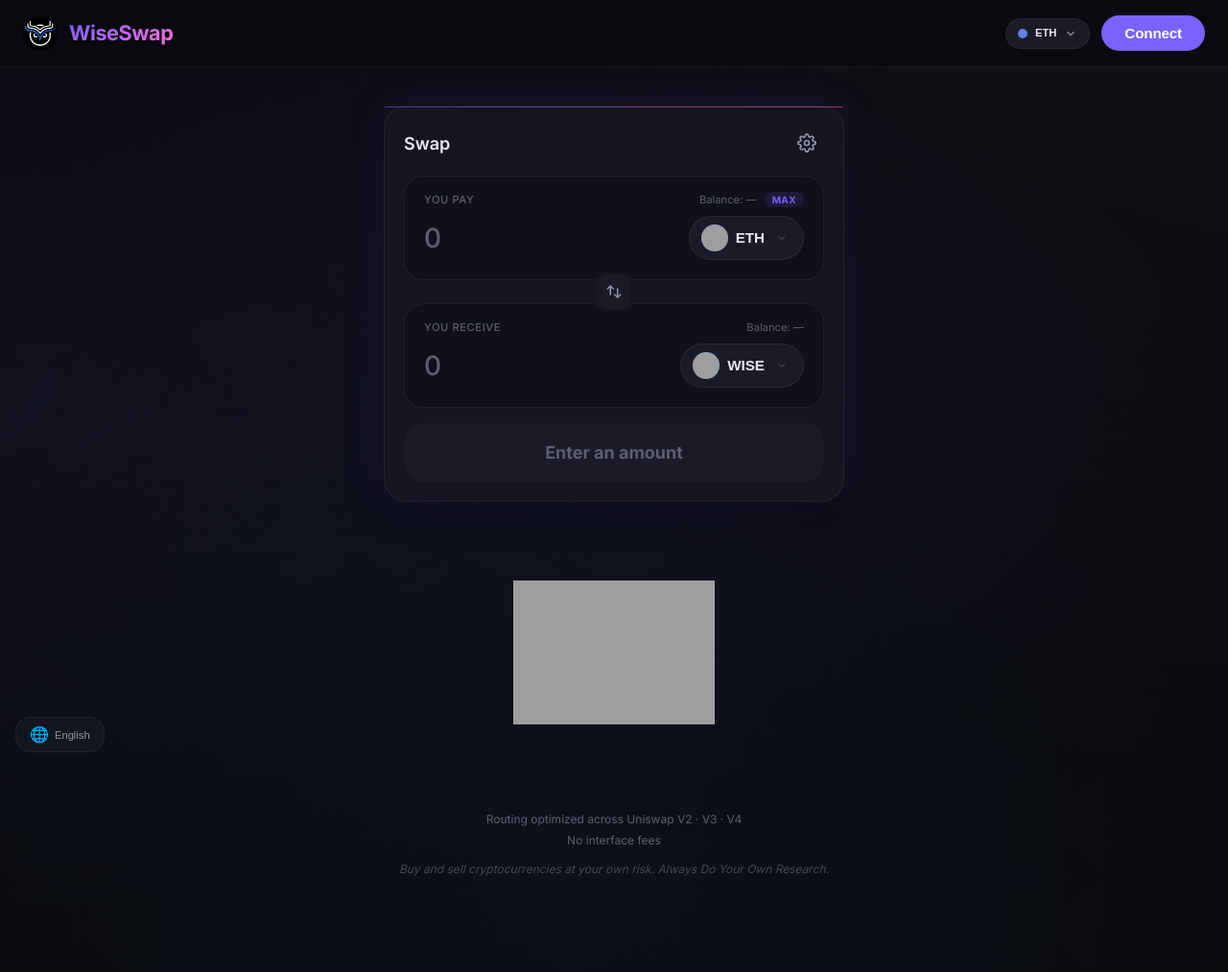
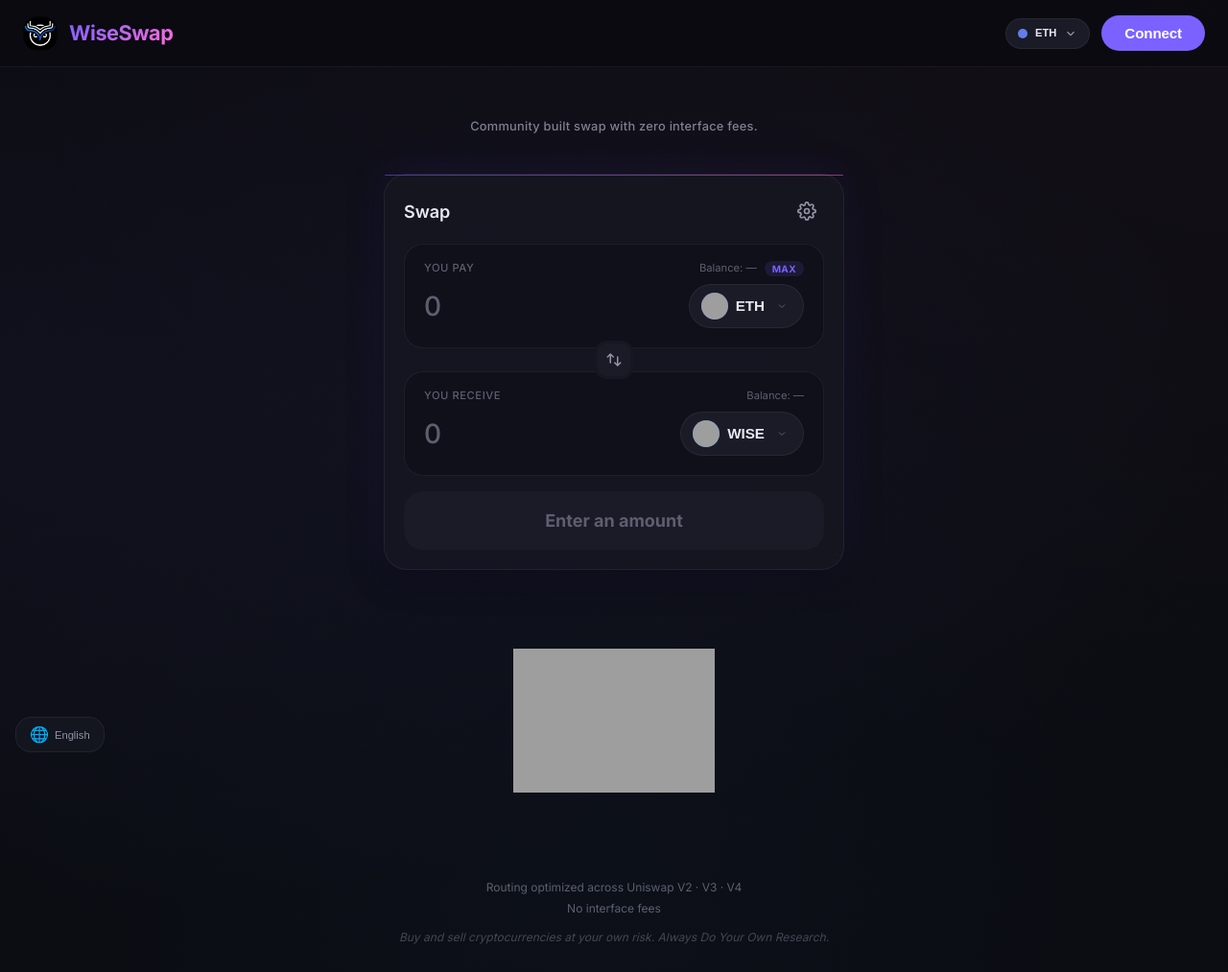
Before and after one commit to hamman247/uniswap_frontend_alternative, a website built with Vite: page index.html in a window 1280 px wide. Shown: the whole page at 96% size. Before the commit the page ends 979 px from the top, so only its background shows below. Built offline with nearby package versions, Linux system fonts and the light colour scheme; grey boxes are pictures that could not be loaded.

Commit message:
Add description

```diff
--- a/src/main.js
+++ b/src/main.js
@@ -79,6 +79,11 @@ class App {
             },
         });
 
+        // ─── Tagline ───
+        const tagline = document.createElement('div');
+        tagline.className = 'tagline-banner';
+        tagline.textContent = 'Community built swap with zero interface fees.';
+        this.swapContent.appendChild(tagline);
 
         // Wrap swap card with relative positioning for settings overlay
         const swapWrapper = document.createElement('div');
--- a/src/styles/index.css
+++ b/src/styles/index.css
@@ -1706,6 +1706,17 @@ body::before {
 }
 
 /* ---------- Ad Banners ---------- */
+.tagline-banner {
+  text-align: center;
+  padding: var(--space-3) var(--space-4);
+  margin-bottom: var(--space-3);
+  font-size: var(--font-sm);
+  font-weight: 500;
+  color: var(--text-secondary);
+  letter-spacing: 0.02em;
+  opacity: 0.85;
+}
+
 .ad-banner {
   display: flex;
   align-items: center;
```
